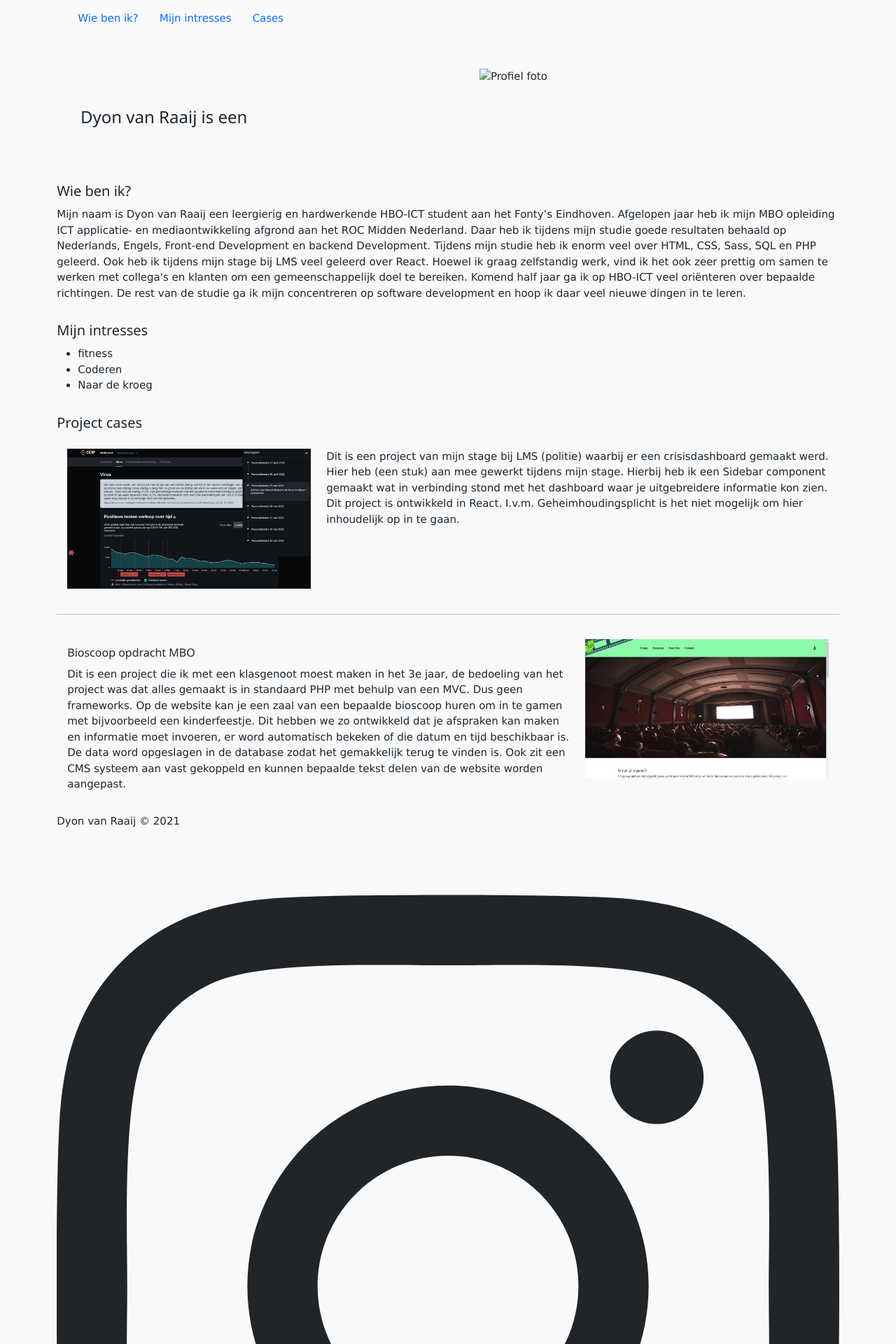
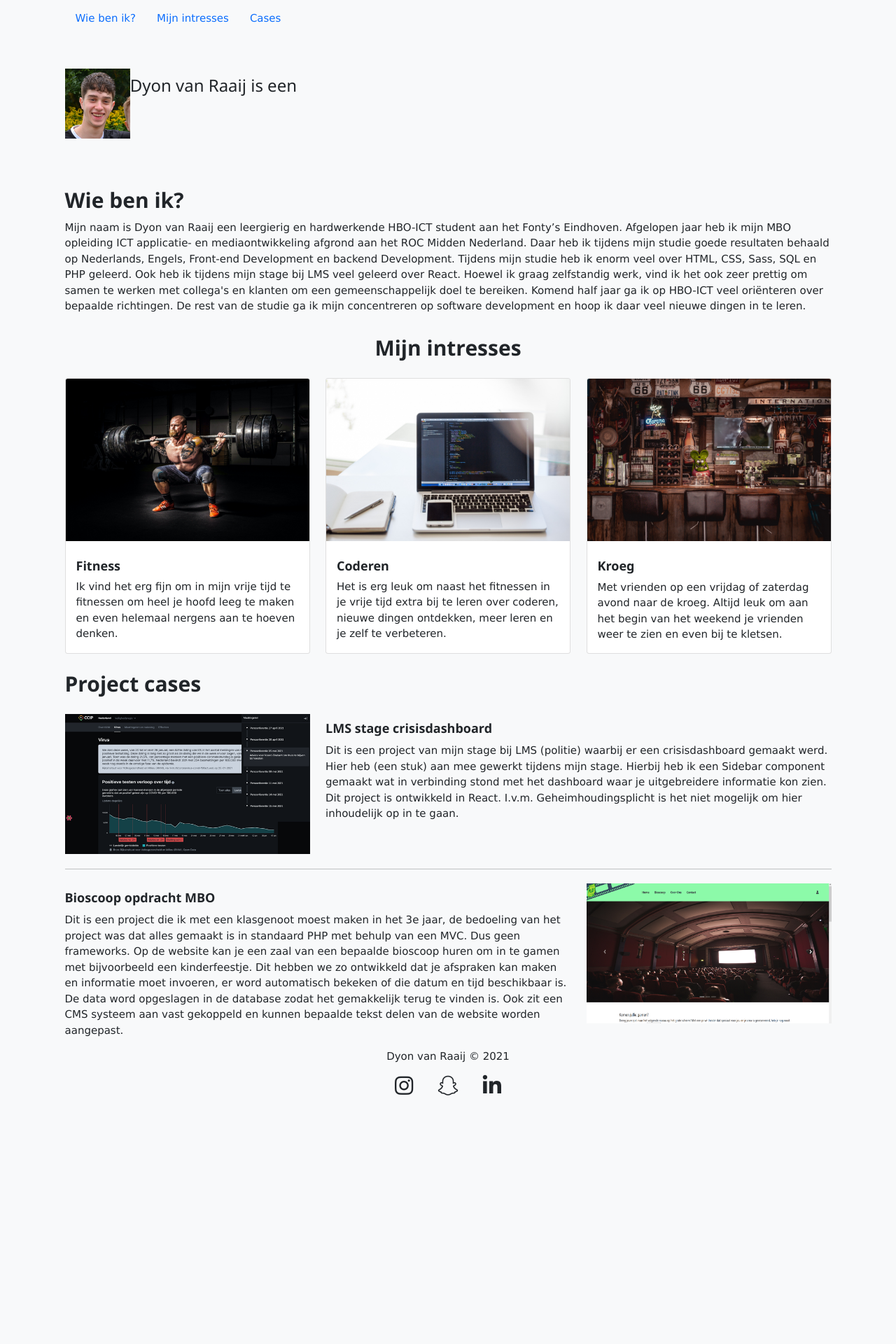
Before and after one commit to dyonvanraaij/dyonvanraaij.github.io, a PHP site: page / in a window 1280 px wide. Shown: the top 1920 px of the page at 70% size. After the commit the page ends 1565 px from the top, so only its background shows below. Run offline with PHP 8.4, Linux system fonts and the light colour scheme; some libraries are stand-ins or nearby versions.

Commit message:
12-9
Intresse aangepast. en kleine tekst aanpassingen inclusief font

```diff
--- a/css/style.css
+++ b/css/style.css
@@ -1,5 +1,6 @@
 body {
   background-color: #f8f9fa;
+  font-family: 'Roboto', sans-serif;
 }
 
 @media only screen and (max-width: 700px) {
--- a/index.html
+++ b/index.html
@@ -14,12 +14,19 @@
   <!-- W3 stylesheet -->
   <link rel="stylesheet" href="https://www.w3schools.com/w3css/4/w3.css">
 
+  <!-- google font -->
+  <link rel="preconnect" href="https://fonts.googleapis.com">
+  <link rel="preconnect" href="https://fonts.gstatic.com" crossorigin>
+  <link href="https://fonts.googleapis.com/css2?family=Roboto:wght@100;500;700&display=swap" rel="stylesheet">
+
   <title>Dyon van Raaij</title>
 </head>
 
-<body class="bg-gray">
+<body>
   <div class="container">
-    <nav id="navbar-example2" class="navbar navbar-light bg-light px-3">
+
+  <nav id="navbar" class="navbar sticky-top navbar-light bg-light">
+    <div class="container-fluid">
       <ul class="nav">
         <li class="nav-item">
           <a class="nav-link" href="#wiebenik">Wie ben ik?</a>
@@ -31,28 +38,27 @@
           <a class="nav-link" href="#cases">Cases</a>
         </li>
       </ul>
-    </nav>
-  </div>
+    </div>
+  </nav>
 
   <!-- header -->
   <div class="container">
-    <div class="row ">
-      <div class="col-12 col-md-6 p-5 mt-md-5">
-        <h3>Dyon van Raaij is een <span class="txt-type" data-wait="3000"
-          data-words="[&quot;Developer&quot;, &quot;Web Designer&quot;, &quot;Creator&quot;]"><span
-            class="txt">Developer</span></span>
-        </h3>
-
+    <div class="row">
+      <div class="col-md-1 sm-display-none py-5">
+        <img src="images/profielfoto.jpeg" alt="Profiel foto" height="100px">
       </div>
 
-      <div class="col-md-3 sm-display-none p-5">
-        <img src="" alt="Profiel foto" height="150px">
+      <div class="col-12 col-md-10 py-md-5 pl-md-2">
+        <h3>Dyon van Raaij is een <span class="txt-type" data-wait="3000"
+            data-words="[&quot;Developer&quot;, &quot;Web Designer&quot;, &quot;Creator&quot;]"><span
+              class="txt">Developer</span></span>
+        </h3>
       </div>
     </div>
 
-    <div data-bs-spy="scroll" data-bs-target="#navbar-example2" data-bs-offset="0" class="scrollspy-example"
+    <div data-bs-spy="scroll" data-bs-target="#navbar" data-bs-offset="0" class="scrollspy"
       tabindex="0">
-      <h4 id="wiebenik" class="pt-3">Wie ben ik?</h4>
+      <h2 id="wiebenik" class="pt-3 fw-bold">Wie ben ik?</h2>
       <p>Mijn naam is Dyon van Raaij een leergierig en hardwerkende HBO-ICT student aan het Fonty’s Eindhoven. Afgelopen
         jaar heb ik mijn MBO opleiding ICT applicatie- en mediaontwikkeling afgrond aan het ROC Midden Nederland. Daar
         heb ik tijdens mijn studie goede resultaten behaald op Nederlands, Engels, Front-end Development en backend
@@ -63,21 +69,57 @@
         development en hoop ik daar veel nieuwe dingen in te leren.</p>
 
 
-      <h4 id="intresses" class="pt-3">Mijn intresses</h4>
-      <ul>
-        <li>fitness</li>
-        <li>Coderen</li>
-        <li>Naar de kroeg</li>
-      </ul>
-      <h4 id="cases" class="pt-3">Project cases</h4>
+      <h2 id="intresses" class="py-3 fw-bold text-center">Mijn intresses</h2>
+      <!-- Cards -->
+      <div class="row row-cols-1 row-cols-md-3 g-4">
+        <div class="col">
+          <div class="card h-100">
+            <img src="images/fitness.jpg" class="card-img-top" alt="Fitness">
+            <div class="card-body">
+              <h5 class="card-title fw-bold">Fitness</h5>
+              <p class="card-text">Ik vind het erg fijn om in mijn vrije tijd te fitnessen om heel je hoofd leeg te
+                maken
+                en even helemaal nergens aan te hoeven denken.
+              </p>
+            </div>
+          </div>
+        </div>
+        <div class="col">
+          <div class="card h-100">
+            <img src="images/coding.jpg" class="card-img-top" alt="Coding">
+            <div class="card-body">
+              <h5 class="card-title fw-bold">Coderen</h5>
+              <p class="card-text">Het is erg leuk om naast het fitnessen in je vrije tijd extra bij te leren over
+                coderen,
+                nieuwe dingen ontdekken, meer leren en je zelf te verbeteren.
+              </p>
+            </div>
+          </div>
+        </div>
+        <div class="col">
+          <div class="card h-100">
+            <img src="images/kroeg.jpg" class="card-img-top" alt="Kroeg">
+            <div class="card-body">
+              <h5 class="card-title fw-bold">Kroeg</h5>
+              <p class="card-text">Met vrienden op een vrijdag of zaterdag avond naar de kroeg. Altijd leuk om aan het
+                begin van het weekend je vrienden weer te zien en even bij te kletsen.
+              </p>
+            </div>
+          </div>
+        </div>
+      </div>
+
+
+      <h2 id="cases" class="py-3 fw-bold">Project cases</h2>
       <!-- case 1 -->
-      <div class="row p-3">
+      <div class="row">
         <div class="col-12 col-md-4">
           <img src="./images/lms.png" alt="" height="200px" style="width:100%;cursor:pointer" onclick="onClick(this)"
             class="w3-hover-opacity">
         </div>
 
         <div class="col-12 col-md-8">
+          <h5 class="fw-bold">LMS stage crisisdashboard</h5>
           <p>
             Dit is een project van mijn stage bij LMS (politie) waarbij er een crisisdashboard gemaakt werd. Hier heb
             (een stuk) aan mee
@@ -91,9 +133,9 @@
       <hr>
 
       <!-- case 2 -->
-      <div class="row p-3">
+      <div class="row">
         <div class="col-12 col-md-8">
-          <h6>Bioscoop opdracht MBO</h6>
+          <h5 class="fw-bold">Bioscoop opdracht MBO</h5>
           <p>
             Dit is een project die ik met een klasgenoot moest maken in het 3e jaar, de bedoeling van het project was
             dat
@@ -121,33 +163,12 @@
       </div>
     </div>
 
-
-
     <!-- footer -->
-    <footer>
+    <footer class="text-center">
       <p>Dyon van Raaij © 2021</p>
-      <a href="https://www.instagram.com/dyon.vr" target="_blank"><svg class="svg-inline--fa fa-instagram fa-w-14 fa-2x"
-          aria-hidden="true" data-prefix="fab" data-icon="instagram" role="img" xmlns="http://www.w3.org/2000/svg"
-          viewBox="0 0 448 512" data-fa-i2svg="">
-          <path fill="currentColor"
-            d="M224.1 141c-63.6 0-114.9 51.3-114.9 114.9s51.3 114.9 114.9 114.9S339 319.5 339 255.9 287.7 141 224.1 141zm0 189.6c-41.1 0-74.7-33.5-74.7-74.7s33.5-74.7 74.7-74.7 74.7 33.5 74.7 74.7-33.6 74.7-74.7 74.7zm146.4-194.3c0 14.9-12 26.8-26.8 26.8-14.9 0-26.8-12-26.8-26.8s12-26.8 26.8-26.8 26.8 12 26.8 26.8zm76.1 27.2c-1.7-35.9-9.9-67.7-36.2-93.9-26.2-26.2-58-34.4-93.9-36.2-37-2.1-147.9-2.1-184.9 0-35.8 1.7-67.6 9.9-93.9 36.1s-34.4 58-36.2 93.9c-2.1 37-2.1 147.9 0 184.9 1.7 35.9 9.9 67.7 36.2 93.9s58 34.4 93.9 36.2c37 2.1 147.9 2.1 184.9 0 35.9-1.7 67.7-9.9 93.9-36.2 26.2-26.2 34.4-58 36.2-93.9 2.1-37 2.1-147.8 0-184.8zM398.8 388c-7.8 19.6-22.9 34.7-42.6 42.6-29.5 11.7-99.5 9-132.1 9s-102.7 2.6-132.1-9c-19.6-7.8-34.7-22.9-42.6-42.6-11.7-29.5-9-99.5-9-132.1s-2.6-102.7 9-132.1c7.8-19.6 22.9-34.7 42.6-42.6 29.5-11.7 99.5-9 132.1-9s102.7-2.6 132.1 9c19.6 7.8 34.7 22.9 42.6 42.6 11.7 29.5 9 99.5 9 132.1s2.7 102.7-9 132.1z">
-          </path>
-        </svg><!-- <i class="fab fa-instagram fa-2x"></i> --></a>
-      <a href="https://www.snapchat.com/add/ijfc_dyon" target="_blank"><svg
-          class="svg-inline--fa fa-snapchat-ghost fa-w-16 fa-2x" aria-hidden="true" data-prefix="fab"
-          data-icon="snapchat-ghost" role="img" xmlns="http://www.w3.org/2000/svg" viewBox="0 0 512 512"
-          data-fa-i2svg="">
-          <path fill="currentColor"
-            d="M510.846 392.673c-5.211 12.157-27.239 21.089-67.36 27.318-2.064 2.786-3.775 14.686-6.507 23.956-1.625 5.566-5.623 8.869-12.128 8.869l-.297-.005c-9.395 0-19.203-4.323-38.852-4.323-26.521 0-35.662 6.043-56.254 20.588-21.832 15.438-42.771 28.764-74.027 27.399-31.646 2.334-58.025-16.908-72.871-27.404-20.714-14.643-29.828-20.582-56.241-20.582-18.864 0-30.736 4.72-38.852 4.72-8.073 0-11.213-4.922-12.422-9.04-2.703-9.189-4.404-21.263-6.523-24.13-20.679-3.209-67.31-11.344-68.498-32.15a10.627 10.627 0 0 1 8.877-11.069c69.583-11.455 100.924-82.901 102.227-85.934.074-.176.155-.344.237-.515 3.713-7.537 4.544-13.849 2.463-18.753-5.05-11.896-26.872-16.164-36.053-19.796-23.715-9.366-27.015-20.128-25.612-27.504 2.437-12.836 21.725-20.735 33.002-15.453 8.919 4.181 16.843 6.297 23.547 6.297 5.022 0 8.212-1.204 9.96-2.171-2.043-35.936-7.101-87.29 5.687-115.969C158.122 21.304 229.705 15.42 250.826 15.42c.944 0 9.141-.089 10.11-.089 52.148 0 102.254 26.78 126.723 81.643 12.777 28.65 7.749 79.792 5.695 116.009 1.582.872 4.357 1.942 8.599 2.139 6.397-.286 13.815-2.389 22.069-6.257 6.085-2.846 14.406-2.461 20.48.058l.029.01c9.476 3.385 15.439 10.215 15.589 17.87.184 9.747-8.522 18.165-25.878 25.018-2.118.835-4.694 1.655-7.434 2.525-9.797 3.106-24.6 7.805-28.616 17.271-2.079 4.904-1.256 11.211 2.46 18.748.087.168.166.342.239.515 1.301 3.03 32.615 74.46 102.23 85.934 6.427 1.058 11.163 7.877 7.725 15.859z">
-          </path>
-        </svg><!-- <i class="fab fa-snapchat-ghost fa-2x"></i> --></a>
-      <a href="https://www.linkedin.com/in/dyon-v-350770175/" target="_blank"><svg
-          class="svg-inline--fa fa-linkedin-in fa-w-14 fa-2x" aria-hidden="true" data-prefix="fab"
-          data-icon="linkedin-in" role="img" xmlns="http://www.w3.org/2000/svg" viewBox="0 0 448 512" data-fa-i2svg="">
-          <path fill="currentColor"
-            d="M100.3 448H7.4V148.9h92.9V448zM53.8 108.1C24.1 108.1 0 83.5 0 53.8S24.1 0 53.8 0s53.8 24.1 53.8 53.8-24.1 54.3-53.8 54.3zM448 448h-92.7V302.4c0-34.7-.7-79.2-48.3-79.2-48.3 0-55.7 37.7-55.7 76.7V448h-92.8V148.9h89.1v40.8h1.3c12.4-23.5 42.7-48.3 87.9-48.3 94 0 111.3 61.9 111.3 142.3V448h-.1z">
-          </path>
-        </svg><!-- <i class="fab fa-linkedin-in fa-2x"></i> --></a>
+      <a class="p-3" href="https://www.instagram.com/dyon.vr" target="_blank"><i class="fab fa-instagram fa-2x"></i></a>
+      <a class="p-3" href="https://www.snapchat.com/add/ijfc_dyon" target="_blank"><i class="fab fa-snapchat-ghost fa-2x"></i></a>
+      <a class="p-3" href="https://www.linkedin.com/in/dyon-v-350770175/" target="_blank"><i class="fab fa-linkedin-in fa-2x"></i></a>
     </footer>
 
     <!-- Bootstrap javascript -->
@@ -155,7 +176,11 @@
       integrity="sha384-U1DAWAznBHeqEIlVSCgzq+c9gqGAJn5c/t99JyeKa9xxaYpSvHU5awsuZVVFIhvj"
       crossorigin="anonymous"></script>
 
+    <!-- eigen javascript -->
     <script src="./js/main.js"></script>
+
+    <!-- fontawesome icons -->
+    <script src="https://kit.fontawesome.com/643cda2f54.js" crossorigin="anonymous"></script>
 </body>
 
 </html>
```
Also changed, not shown: images/coding.jpg (added), images/fitness.jpg (added), images/kroeg.jpg (added), images/profielfoto.jpeg (added), images/study.jpeg (deleted).
